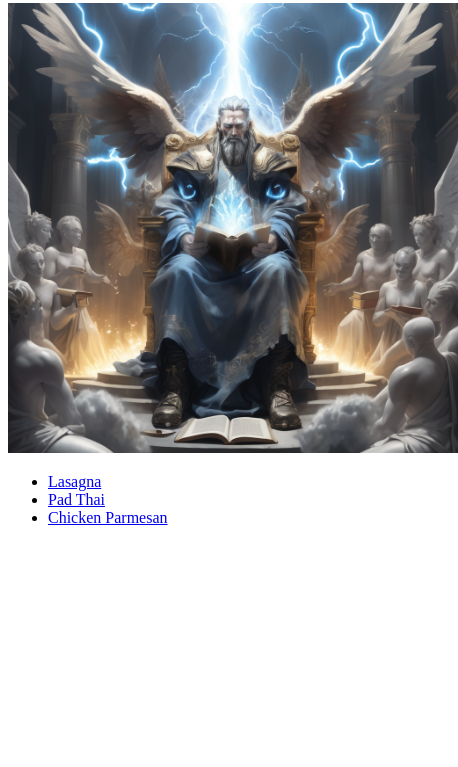
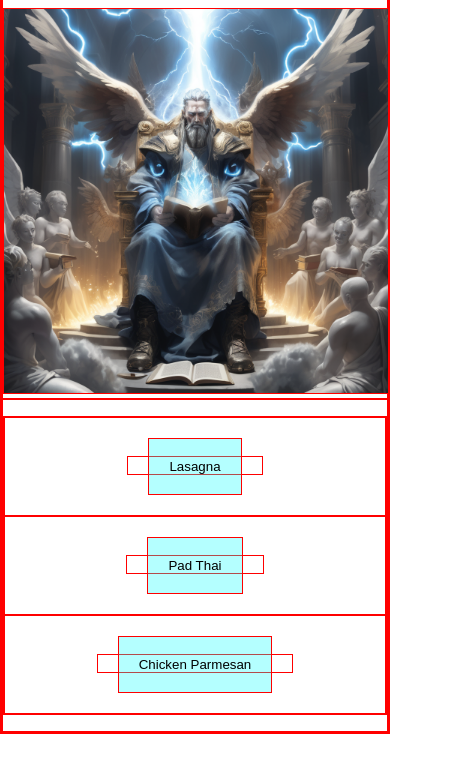
Before and after one commit to vozKingdom/odin-recipes, a plain HTML site: page index.html in a window 390 px wide. Shown: the part 77-844 px from the top of the page, 458 px wide, since content can reach past the window. Drawn offline with Linux system fonts and the light colour scheme.

Commit message:
Apply acquired box model knowledge onto index
Change made to index:
- Center all elements using margin auto + text-align.
- Set max width of all elements to 450px.
- Make image responsive/adjust to browser size when scaled down.
- Upgrade recipe bullet list into buttons.

```diff
--- a/css/styles.css
+++ b/css/styles.css
@@ -1,5 +1,17 @@
-.intro{
+*{
+    border: red 1px solid;
+}
+
+body {
+    max-width: 450px;
+    margin: 0px auto;
     text-align: center;
+}
+
+.intro.home img{
+    width: 100%;
+    height: auto;
+
 }
 
 .intro.home h1{
@@ -15,3 +27,19 @@
 .ingredients h2{
     color: blue;
 }
+
+
+.recipes{
+    list-style-type: none;
+    padding: 0px;
+    text-align: center;
+
+}
+
+
+.button{
+    margin: 1.5em;
+    padding: 1.5em;
+    background-color: rgba(0, 255, 255, 0.295);
+
+}
--- a/index.html
+++ b/index.html
@@ -6,16 +6,18 @@
         <link rel="stylesheet" href="./css/styles.css">
     </head>
 
-    <body>
+    <body class="home">
         <div class="intro home">
         <h1>Odin Recipes</h1>
-        <img src="./img/odin-holding-recipe-book.png" alt="odin holding recipe book" width="450" height="450">
+        <img src="./img/odin-holding-recipe-book.png" alt="odin holding recipe book" >
+        </div>
 
+        <div class>
+            <ul class="recipes">
+            <li><a href="./recipes/lasagna.html" target="_blank"><button class="button">Lasagna</button></a></li>
+            <li><a href="./recipes/pad-thai.html" target="_blank"><button class="button">Pad Thai</button></a></li>
+            <li><a href="./recipes/chicken-parmesan.html" target="_blank"><button class="button">Chicken Parmesan</button></a></li>
+            </ul>
         </div>
-        <ul>
-        <li><a href="./recipes/lasagna.html" target="_blank">Lasagna</a></li>
-        <li><a href="./recipes/pad-thai.html" target="_blank">Pad Thai</a></li>
-        <li><a href="./recipes/chicken-parmesan.html" target="_blank">Chicken Parmesan</a></li>
-        </ul>
     </body>
 </html>
```
